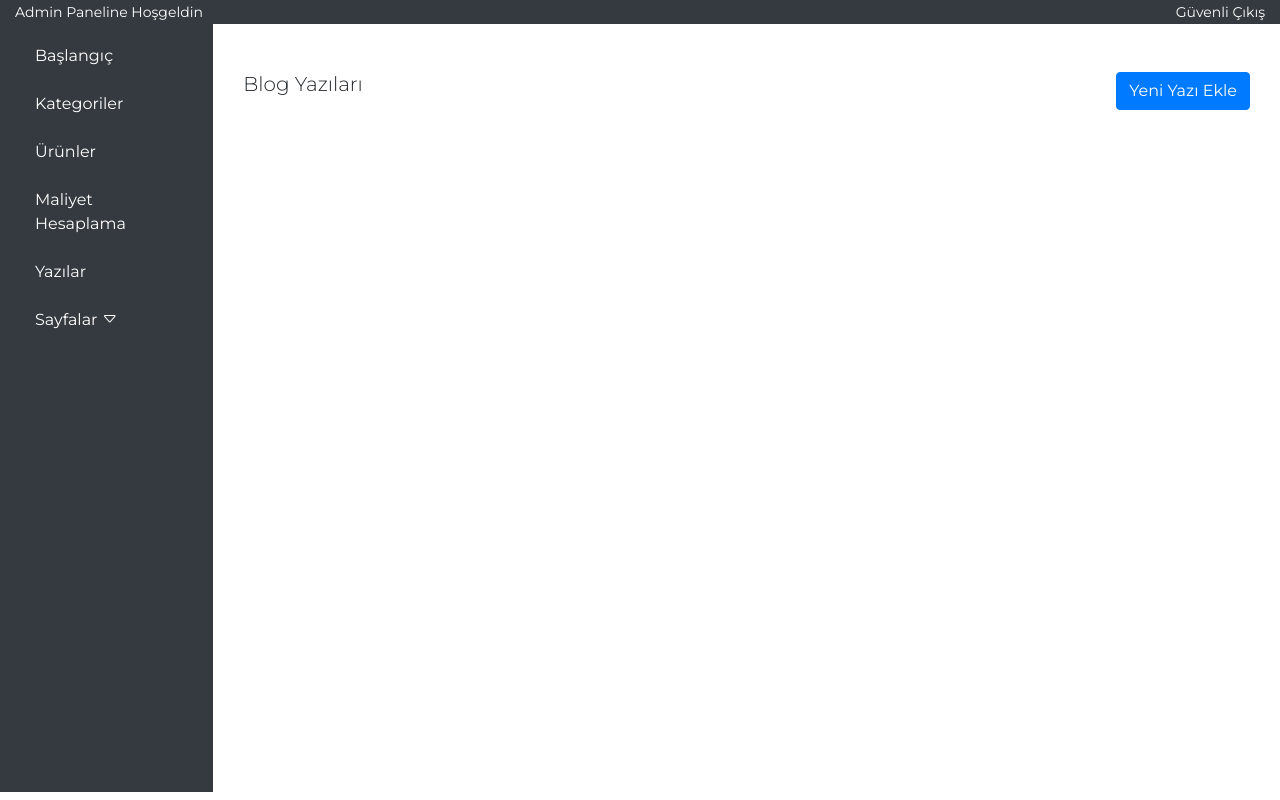
After one commit to kpamukcu/sembolmetal, a PHP site: page /admin/blog.php in a window 1280 px wide. The commit adds this page. Run offline with PHP 8.4, Linux system fonts and the light colour scheme; the visitor is signed in with stand-in values (Sample User, id 1); some libraries are stand-ins or nearby versions.

Commit message:
Blog Ekleme modülüne Başlandı

```diff
--- /dev/null
+++ b/admin/aboutpage.php
@@ -0,0 +1,6 @@
+<?php require_once('header.php'); ?>
+
+
+
+
+<?php require_once('footer.php'); ?>
--- /dev/null
+++ b/admin/blog.php
@@ -0,0 +1,43 @@
+<?php require_once('header.php'); ?>
+
+<!-- Makale Section Start -->
+<section id="makale">
+    <div class="container">
+        <div class="row">
+            <div class="col-md-6">
+                <h3 class="lead">Blog Yazıları</h3>
+            </div>
+            <div class="col-md-6 text-right">
+                <!-- Button trigger modal -->
+                <button type="button" class="btn btn-primary" data-toggle="modal" data-target="#exampleModal">
+                    Yeni Yazı Ekle
+                </button>
+
+                <!-- Modal -->
+                <div class="modal fade" id="exampleModal" tabindex="-1" aria-labelledby="exampleModalLabel" aria-hidden="true">
+                    <div class="modal-dialog">
+                        <div class="modal-content">
+                            <div class="modal-header">
+                                <h5 class="modal-title" id="exampleModalLabel">Modal title</h5>
+                                <button type="button" class="close" data-dismiss="modal" aria-label="Close">
+                                    <span aria-hidden="true">&times;</span>
+                                </button>
+                            </div>
+                            <div class="modal-body">
+                                ...
+                            </div>
+                            <div class="modal-footer">
+                                <button type="button" class="btn btn-secondary" data-dismiss="modal">Close</button>
+                                <button type="button" class="btn btn-primary">Save changes</button>
+                            </div>
+                        </div>
+                    </div>
+                </div>
+            </div>
+        </div>
+    </div>
+</section>
+<!-- Makale Section End -->
+
+
+<?php require_once('footer.php'); ?>
--- a/admin/header.php
+++ b/admin/header.php
@@ -52,7 +52,7 @@ if (!isset($_SESSION['user'])) {
     <section id="adminContent">
         <div class="container-fluid">
             <div class="row" style="height:96vh;">
-                <div class="col-md-2 bg-dark">
+                <div class="col-md-2 bg-dark py-2">
                     <ul class="list-group">
                         <a href="dashboard.php">
                             <li class="list-group-item bg-transparent border-0">Başlangıç</li>
@@ -66,9 +66,35 @@ if (!isset($_SESSION['user'])) {
                         <a href="maliyet.php">
                             <li class="list-group-item bg-transparent border-0">Maliyet Hesaplama</li>
                         </a>
-                        <a href="mainpage.php">
-                            <li class="list-group-item bg-transparent border-0">Ana Sayfa Ayarları</li>
+                        <a href="blog.php">
+                            <li class="list-group-item bg-transparent border-0">Yazılar</li>
                         </a>
+                        <div class="dropdown">
+                            <a href="#" data-toggle="dropdown" aria-expanded="false">
+                                <li class="list-group-item bg-transparent border-0">Sayfalar <span class="bi-caret-down"></span></li>
+                            </a>
+
+                            <div class="dropdown-menu">
+                                <a href="mainpage.php">
+                                    <li class="list-group-item bg-transparent border-0 py-1">Ana Sayfa</li>
+                                </a>
+                                <a href="aboutpage.php">
+                                    <li class="list-group-item bg-transparent border-0 py-1">Hakkımızda</li>
+                                </a>
+                                <a href="ik.php">
+                                    <li class="list-group-item bg-transparent border-0 py-1">İnsan Kaynakları</li>
+                                </a>
+                                <a href="referanslar.php">
+                                    <li class="list-group-item bg-transparent border-0 py-1">Referanslar</li>
+                                </a>
+                                <a href="projeler.php">
+                                    <li class="list-group-item bg-transparent border-0 py-1">Projeler</li>
+                                </a>
+                                <a href="iletisim.php">
+                                    <li class="list-group-item bg-transparent border-0 py-1">İletişim</li>
+                                </a>
+                            </div>
+                        </div>
                     </ul>
                 </div>
                 <div class="col-md-10 py-5">
--- /dev/null
+++ b/admin/ik.php
@@ -0,0 +1,6 @@
+<?php require_once('header.php'); ?>
+
+
+
+
+<?php require_once('footer.php'); ?>
--- /dev/null
+++ b/admin/iletisim.php
@@ -0,0 +1,6 @@
+<?php require_once('header.php'); ?>
+
+
+
+
+<?php require_once('footer.php'); ?>
--- /dev/null
+++ b/admin/projeler.php
@@ -0,0 +1,6 @@
+<?php require_once('header.php'); ?>
+
+
+
+
+<?php require_once('footer.php'); ?>
--- /dev/null
+++ b/admin/referanslar.php
@@ -0,0 +1,6 @@
+<?php require_once('header.php'); ?>
+
+
+
+
+<?php require_once('footer.php'); ?>
--- a/css/style.css
+++ b/css/style.css
@@ -13,6 +13,12 @@
 #admin a{
     text-decoration: none !important;
     color: #fff;
+}
+
+#admin .dropdown-menu{
+    background: #343a40;
+    border: none;
+    margin-left: 10px;
 }
 
 #footer .bi, #contactInfo .bi{
```
